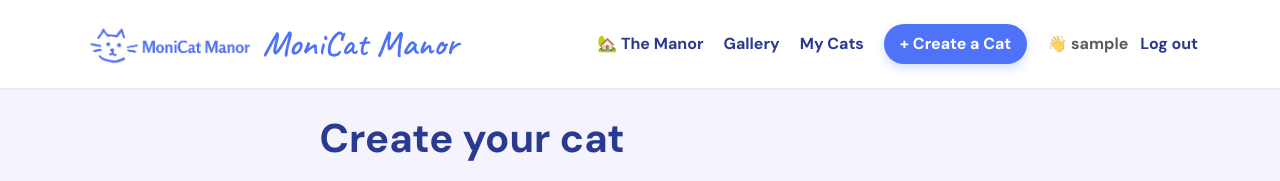
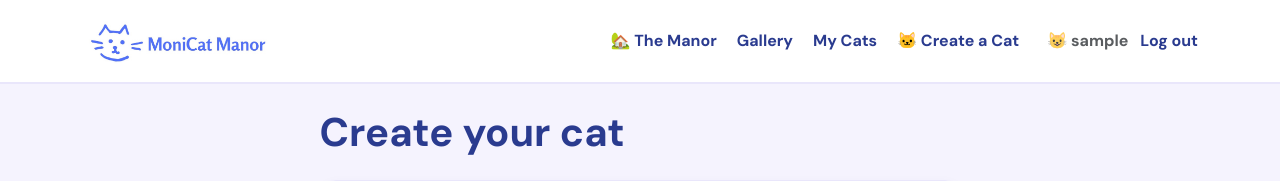
Before and after one commit to MonicaFeis/monicat-manor, a Django app: page /cat/new/ in a window 1280 px wide. Shown: the top 181 px of the page. Run offline with Django 4.2, Linux system fonts and the light colour scheme; the visitor is signed in with stand-in values (Sample User, id 1).

Commit message:
Edit nabar to match the theme color and change some button styles

```diff
--- a/static/css/style.css
+++ b/static/css/style.css
@@ -20,17 +20,23 @@ body {
     color: var(--deep-blue);
 }
 
-/* ---------- Header & Navigation ---------- */
+/* ---------- Typography & Headings ---------- */
+h1, h2, h3, h4, h5 {
+    color: var(--deep-blue);
+    font-weight: 700;
+}
+
+/* ---------- Navigation Bar ---------- */
 .navbar {
     background-color: #FFFFFF;
     border-bottom: 2px solid var(--soft-lavender);
     padding: 0.8rem 1rem;
 }
 
-.navbar-brand span {
-    font-family: 'Caveat', cursive;
-    font-size: 2.2rem;
-    color: var(--periwinkle-blue) !important;
+.nav-logo {
+    height: 46px;
+    width: auto;
+    display: block;
 }
 
 .navbar-nav .nav-link {
--- a/templates/base.html
+++ b/templates/base.html
@@ -21,16 +21,18 @@
 </head>
 <body class="d-flex flex-column min-vh-100">
 
-    <!-- Navbar capped to container-xl for wide monitors -->
+    <!-- Navbar capped to container-xl -->
     <nav class="navbar navbar-expand-lg">
         <div class="container-xl">
-            <a class="navbar-brand d-flex align-items-center gap-2" href="{% url 'scene' %}">
-                <img src="{% static 'images/logo.png' %}" alt="MoniCat Manor Logo" style="height: 42px; width: auto;">
-                <span>MoniCat Manor</span>
+            <!-- Brand Logo Only (Text removed) -->
+            <a class="navbar-brand d-flex align-items-center" href="{% url 'scene' %}">
+                <img src="{% static 'images/logo.png' %}" alt="MoniCat Manor Logo" class="nav-logo">
             </a>
+
             <button class="navbar-toggler border-0" type="button" data-bs-toggle="collapse" data-bs-target="#navMenu" aria-controls="navMenu" aria-expanded="false" aria-label="Toggle navigation">
                 <span class="navbar-toggler-icon"></span>
             </button>
+
             <div class="collapse navbar-collapse" id="navMenu">
                 <ul class="navbar-nav ms-auto align-items-lg-center gap-lg-1">
                     <li class="nav-item">
@@ -44,10 +46,10 @@
                             <a class="nav-link" href="{% url 'my_cats' %}">My Cats</a>
                         </li>
                         <li class="nav-item">
-                            <a class="nav-link btn btn-primary text-white ms-lg-2 my-1 my-lg-0 px-3" href="{% url 'cat_create' %}">+ Create a Cat</a>
+                            <a class="nav-link" href="{% url 'cat_create' %}">🐱 Create a Cat</a>
                         </li>
                         <li class="nav-item ms-lg-2">
-                            <span class="nav-link text-muted" style="cursor: default;">👋 {{ user.username }}</span>
+                            <span class="nav-link text-muted" style="cursor: default;">😺 {{ user.username }}</span>
                         </li>
                         <li class="nav-item">
                             <form method="post" action="{% url 'logout' %}" class="d-inline">
@@ -60,7 +62,7 @@
                             <a class="nav-link" href="{% url 'login' %}">Log in</a>
                         </li>
                         <li class="nav-item">
-                            <a class="nav-link btn btn-primary text-white ms-lg-2 my-1 my-lg-0 px-3" href="{% url 'signup' %}">Sign up</a>
+                            <a class="nav-link" href="{% url 'signup' %}">Sign up</a>
                         </li>
                     {% endif %}
                 </ul>
```
Also changed, not shown: other parts of static/css/style.css (+76 -15 lines).
